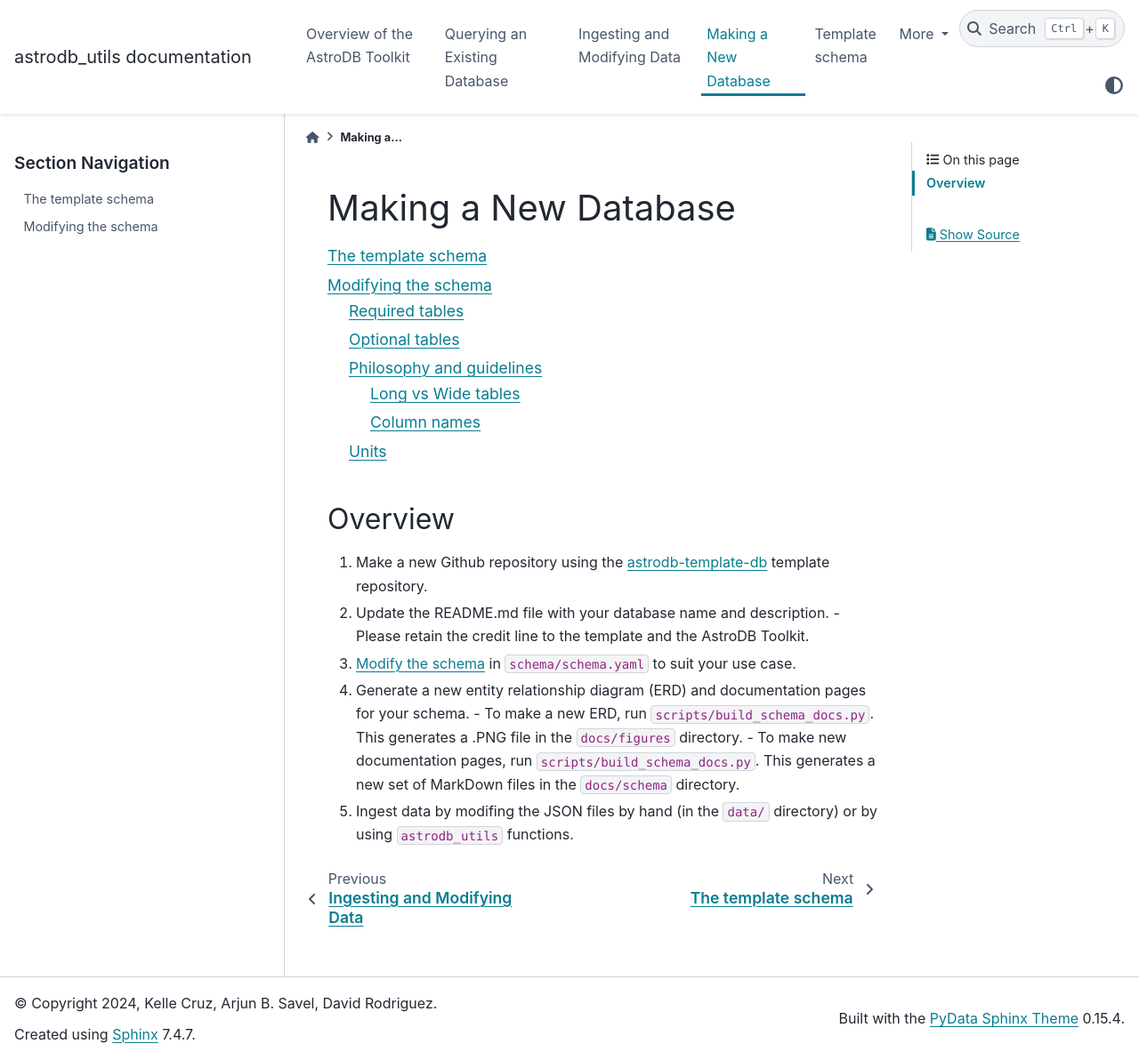
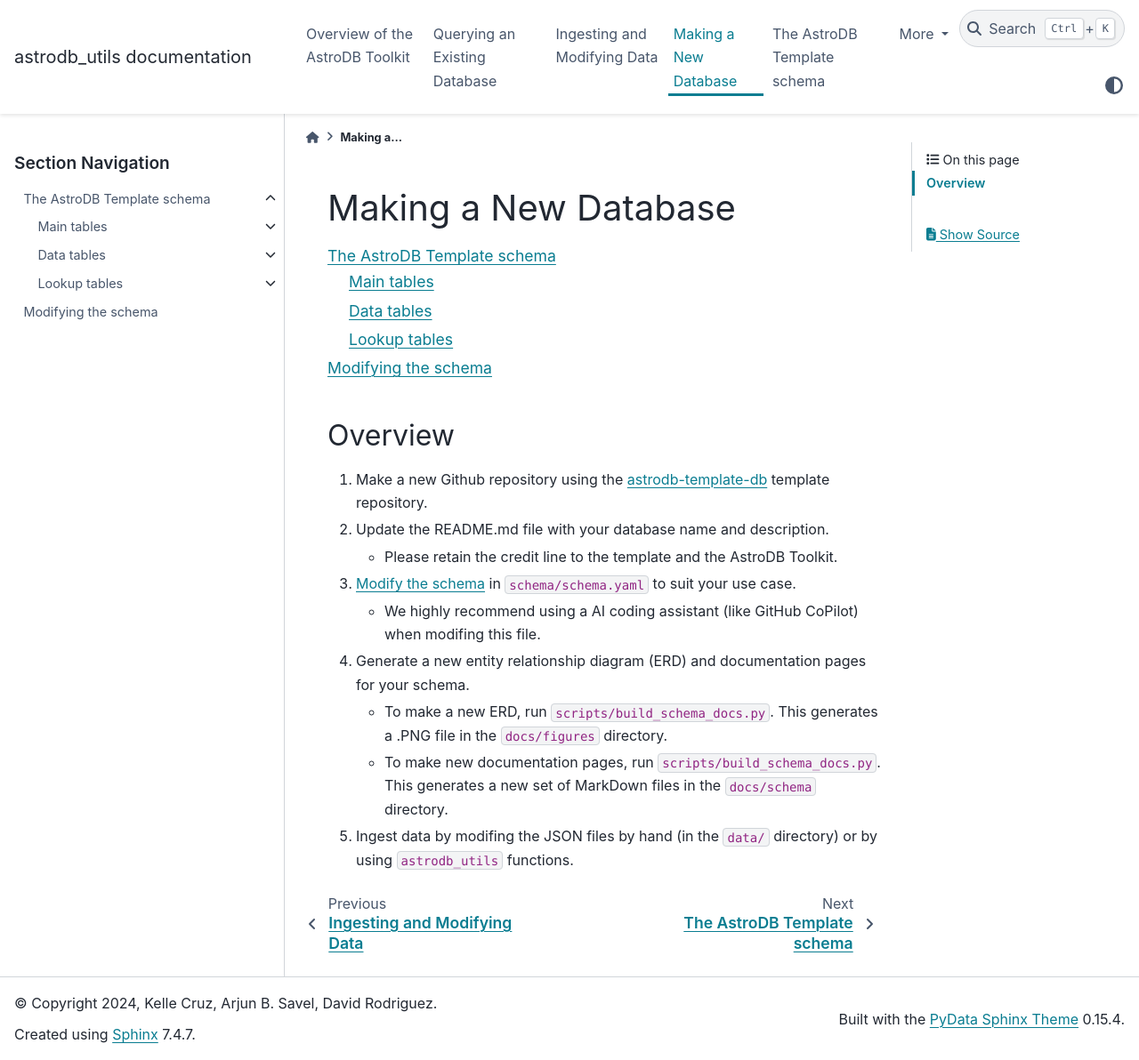
Before and after one commit to astrodbtoolkit/astrodb_utils, a Sphinx documentation site: the page built from docs/pages/make_new_db/getting_started_new_database.rst, in a window 1280 px wide and 1192 px high. Shown: the whole window at 89% size. Built offline with Sphinx 7.4.7 and the PyData theme 0.15.4, drawn with Linux system fonts in a browser that asks for light colours; pages that are not in the unit, such as notebooks, are missing from menus; the version number could not be read and is left out.

Commit message:
fix pointer to template docs

```diff
--- a/docs/pages/make_new_db/getting_started_new_database.rst
+++ b/docs/pages/make_new_db/getting_started_new_database.rst
@@ -1,20 +1,31 @@
 Making a New Database
-======================================
+=====================
 
 .. toctree::
-    the_template_schema
+    :titlesonly:
+    :maxdepth: 2
+
+    ../template_schema/template_schema
     modifying_schema
-
 
 
 Overview
 --------
 
-1. Make a new Github repository using the `astrodb-template-db <https://github.com/astrodbtoolkit/astrodb-template-db>`_ template repository.
-2. Update the README.md file with your database name and description.
-   - Please retain the credit line to the template and the AstroDB Toolkit.
-3. :doc:`Modify the schema <modifying_schema>` in ``schema/schema.yaml`` to suit your use case.
-4. Generate a new entity relationship diagram (ERD) and documentation pages for your schema.
-   - To make a new ERD, run ``scripts/build_schema_docs.py``. This generates a .PNG file in the ``docs/figures`` directory.
-   - To make new documentation pages, run ``scripts/build_schema_docs.py``. This generates a new set of MarkDown files in the ``docs/schema`` directory.
-5. Ingest data by modifing the JSON files by hand (in the ``data/`` directory) or by using ``astrodb_utils`` functions.
+#. Make a new Github repository using the `astrodb-template-db <https://github.com/astrodbtoolkit/astrodb-template-db>`_ template repository.
+
+#. Update the README.md file with your database name and description.
+
+   * Please retain the credit line to the template and the AstroDB Toolkit.
+
+#. :doc:`Modify the schema <modifying_schema>` in ``schema/schema.yaml`` to suit your use case.
+
+   * We highly recommend using a AI coding assistant (like GitHub CoPilot) when modifing this file.
+
+#. Generate a new entity relationship diagram (ERD) and documentation pages for your schema.
+
+   * To make a new ERD, run ``scripts/build_schema_docs.py``. This generates a .PNG file in the ``docs/figures`` directory.
+
+   * To make new documentation pages, run ``scripts/build_schema_docs.py``. This generates a new set of MarkDown files in the ``docs/schema`` directory.
+
+#. Ingest data by modifing the JSON files by hand (in the ``data/`` directory) or by using ``astrodb_utils`` functions.
--- a/docs/pages/make_new_db/the_template_schema.rst
+++ /dev/null
@@ -1,2 +0,0 @@
-The template schema
-=====================
--- a/docs/pages/template_schema/template_schema.rst
+++ b/docs/pages/template_schema/template_schema.rst
@@ -1,6 +1,6 @@
-################
-Template schema
-################
+############################
+The AstroDB Template schema
+############################
 
 .. toctree::
    :glob:
```
